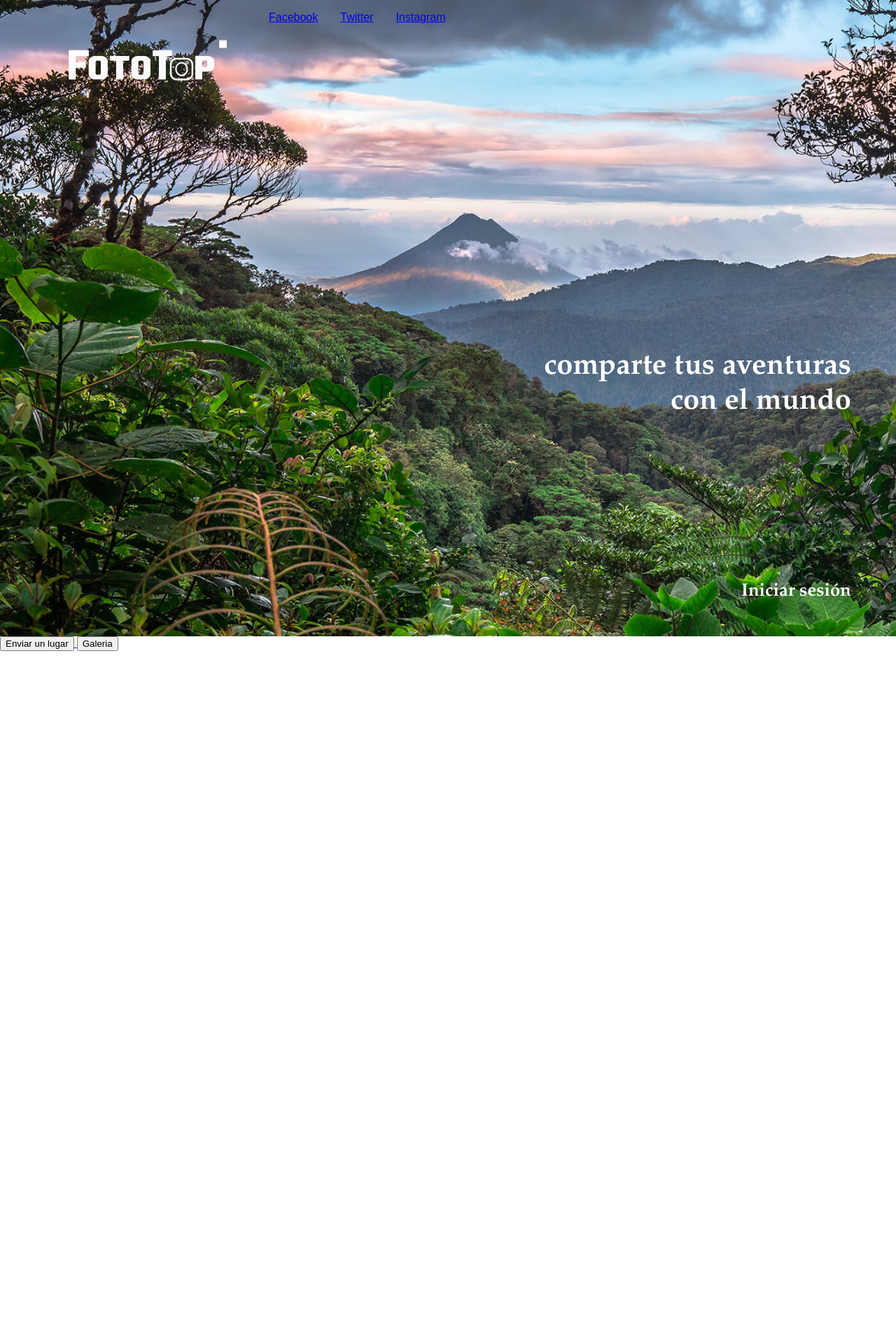
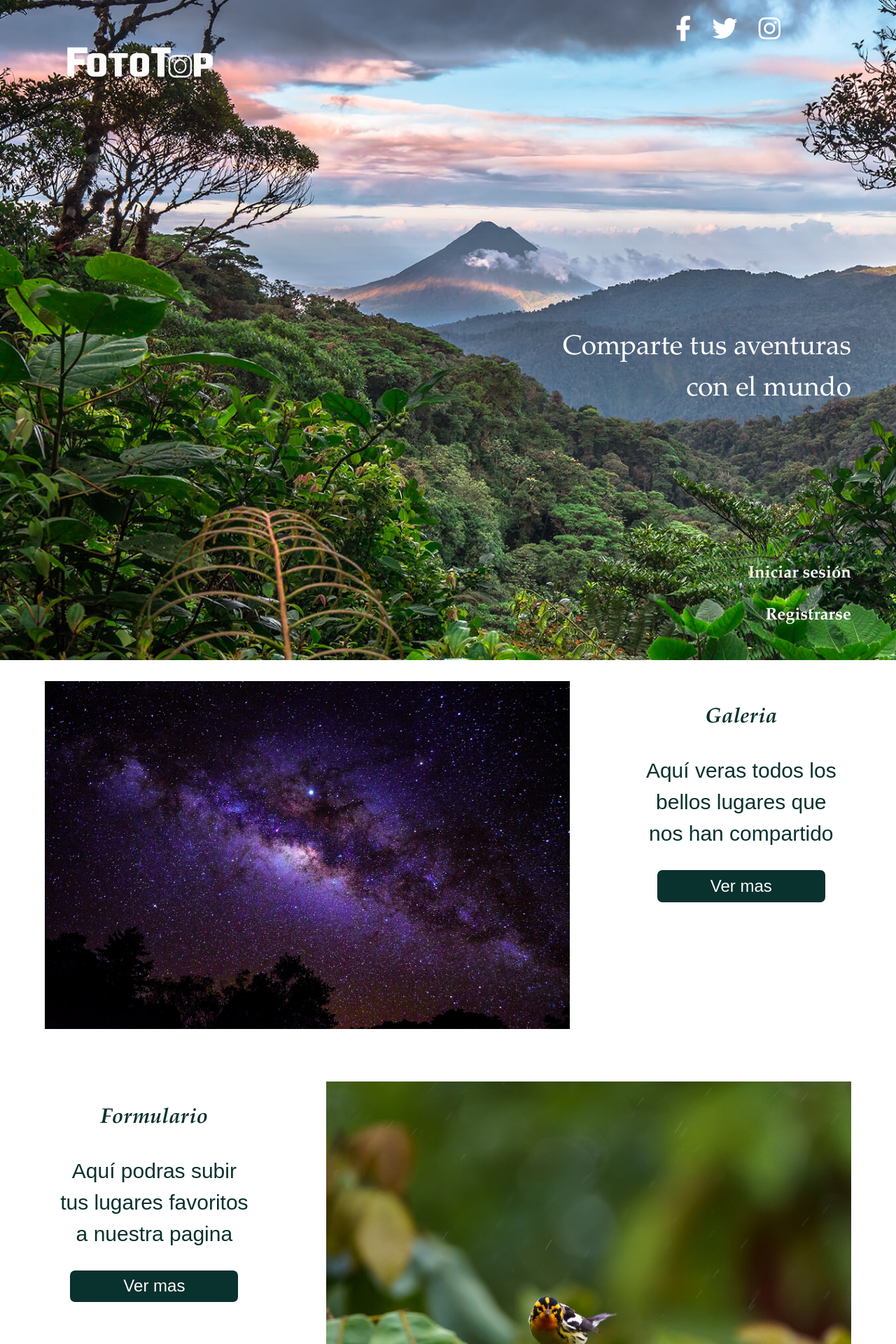
Before and after one commit to Francis13CR/Proyecto_desarrollo1, a PHP site: page / in a window 1280 px wide. Shown: the top 1920 px of the page at 70% size. Before the commit the page ends 930 px from the top, so only its background shows below. Run offline with PHP 8.4, Linux system fonts and the light colour scheme; some web fonts are replaced.

Commit message:
página de inicio

```diff
--- a/css/style.css
+++ b/css/style.css
@@ -14,6 +14,12 @@ body{
 .inner-grid{
     width: 90%;
     margin :auto;
+}
+
+.inner-col{
+    display: grid;
+    grid-auto-flow: column;
+    gap: 3em;
 }
 
 .logo{
@@ -35,7 +41,8 @@ body{
 .top-menu-items{
     display: inline-flex;
     list-style-type: none;
-    align-items: right;
+    position: absolute;
+    right: 10em;
     font-family: "Book Anti antiqua", arial;
 }
 
@@ -44,13 +51,13 @@ body{
 }
 
 .top-menu-social{
-    color: #f0454c;
+    color: #ffffff;
     text-decoration: none;
     transition: color .5s ease;
 }
 
 .top-menu-social:hover{
-    color: #314a5b;
+    color: #284d1f;
 }
 
 .slogan{
@@ -61,7 +68,7 @@ body{
     margin-top: 9em;
 }
 
-.login-btn{
+.log-btn{
     display: grid;
     font-family: 'Book Antiqua', arial;
     font-weight: 700;
@@ -69,6 +76,47 @@ body{
     text-align: right;
     text-decoration: none;
     color: white;
-    margin-top: 9em;
+}
 
+.inner-title{
+    font-family: 'Book Antiqua', arial;
+    font-style: italic;
+    font-weight: 700;
+    font-size: 2em;
+    text-align: center;
+    color: #09312e;
+    margin-top: 2em;
 }
+
+.inner-content{
+    font-family: 'Agency FB', arial;
+    font-size: 2em;
+    text-align: center;
+    color: #09312e;
+}
+
+.inner-img{
+    margin-top: 2em;
+    width: 50em;
+    height: auto;
+}
+
+.inner-btn{
+    font-family: 'Agency FB', arial;
+    font-size: 1.6em;
+    color: #ffffff;
+    background: #09312e;
+    border-radius: .3em;
+    padding: .2em 1em .2em 1em;
+    text-decoration: none;
+    text-align: center;
+    display: block;
+    margin-left: auto;
+    margin-right: auto;
+    width: 10em;
+}
+
+.mt-1{margin-top: 1em;}
+.mt-3{margin-top: 3em;}
+.mt-9{margin-top: 9em;}
+.fr{float: right;}
--- a/index.html
+++ b/index.html
@@ -1,9 +1,13 @@
 <!DOCTYPE html>
 <html lang="en">
+
 <head>
     <meta charset="UTF-8">
     <meta http-equiv="X-UA-Compatible" content="IE=edge">
     <meta name="viewport" content="width=device-width, initial-scale=1.0">
+    <link rel="stylesheet" href="https://cdnjs.cloudflare.com/ajax/libs/font-awesome/5.15.4/css/fontawesome.min.css">
+    <link rel="stylesheet" href="https://cdnjs.cloudflare.com/ajax/libs/font-awesome/5.15.4/css/brands.min.css">
+    <link rel="stylesheet" href="http://www.w3schools.com/lib/w3.css">
     <link href="https://allfont.es/allfont.css?fonts=agency-fb" rel="stylesheet" type="text/css" />
     <link href="https://allfont.es/allfont.css?fonts=book-antiqua" rel="stylesheet" type="text/css" />
     <link rel="stylesheet" href="./css/style.css">
@@ -11,46 +15,106 @@
 </head>
 
 <body>
-<section class = "container">
+    <section class="container">
         <!--HEADER-->
-<header class = "background-img">
+        <header class="background-img">
             <section class="inner-grid">
                 <nav class="top-menu">
                     <!--Menu de navegacion-->
-            <a href = "index.html">
-                <img src = "./imgs/logo.png" alt = "FotoTop" class = "logo">
+                    <a href="index.html">
+                        <img src="./imgs/logo.png" alt="FotoTop" class="logo">
                     </a>
-            <input id = "menu" type = "checkbox">
+                    <!--<input id = "menu" type = "checkbox">
             <label>
 
-            </label>
+            </label>-->
                     <ul class="top-menu-items">
-                <li class="top-menu-item"><a href = "#">Facebook</a></li>
-                <li class="top-menu-item"><a href = "#">Twitter</a></li>
-                <li class="top-menu-item"><a href = "#">Instagram</a></li>
+                        <li class="top-menu-item">
+                            <a class="top-menu-social w3-xxlarge" href="https://facebook.com"
+                                aria-label="link a facebook">
+                                <i class="fab fa-facebook-f"></i>
+                            </a>
+                        </li>
+                        <li class="top-menu-item">
+                            <a class="top-menu-social w3-xxlarge" href="https://twitter.com"
+                                aria-label="link a twitter">
+                                <i class="fab fa-twitter"></i>
+                            </a>
+                        </li>
+                        <li class="top-menu-item">
+                            <a class="top-menu-social w3-xxlarge" href="https://instagram.com"
+                                aria-label="link a instagram">
+                                <i class="fab fa-instagram"></i>
+                            </a>
+                        </li>
                     </ul>
                 </nav>
 
-        <h1 class="slogan"> comparte tus aventuras<br>con el mundo</h1>
+                <h1 class="slogan"> Comparte tus aventuras<br>con el mundo</h1>
 
-        <a class="login-btn" href="#">Iniciar sesión</a>
+                <a class="log-btn mt-9" href="#">Iniciar sesión</a>
+                <a class="log-btn mt-1" href="#">Registrarse</a>
             </section>
         </header>
         <!--HEADER-->
 
-<!--ABOUT-->
-<!--ABOUT-->
+        <!--GALERIA-->
+        <section class="inner-grid">
+            <section class="inner-col">
+                <div>
+                    <img class="inner-img" src="./imgs/index-imgs/night sky.jpeg" alt="night sky">
+                </div>
+                <div>
+                    <h3 class="inner-title">Galeria</h3>
+                    <p class="inner-content">Aquí veras todos los<br>bellos lugares que<br>nos han compartido</p>
+                <a class="inner-btn" href="gallery.html">
+                    Ver mas
+                </a>
+                </div>
+            </section>
+        </section>
+        <!--GALERIA-->
 
-<!--FOOTER-->
-<!--FOOTER-->
+        <!--FORMULARIO-->
+        <section class="inner-grid">
+            <section class="inner-col mt-3">
+                <div>
+                    <h3 class="inner-title">Formulario</h3>
+                    <p class="inner-content">Aquí podras subir<br>tus lugares favoritos<br>a nuestra pagina</p>
+                <a class="inner-btn" href="gallery.html">
+                    Ver mas
+                </a>
+                </div>
+                <div>
+                    <img class="inner-img fr" src="./imgs/index-imgs/quiet bird.jpg" alt="quiet bird">
+                </div>
+            </section>
+        </section>
+        <!--FORMULARIO-->
+
+        <!--TOP 10-->
+        <section class="inner-grid">
+            <section class="inner-col mt-3">
+                <div>
+                    <img class="inner-img" src="./imgs/index-imgs/cocodrilito menorque3.jpg" alt="cocodrilito">
+                </div>
+                <div>
+                    <h3 class="inner-title">Top 10</h3>
+                    <p class="inner-content">Aquí podras mirar<br>los lugares mas votados<br>de nuestra pagina</p>
+                <a class="inner-btn" href="#">
+                    Ver mas
+                </a>
+                </div>
+
+            </section>
+        </section>
+        <!--FORMULARIO-->
 
     </section>
 
     <a href="placeForm.html">
         <button>Enviar un lugar </button>
-    </a>
-    <a href="gallery.html">
-        <button>Galeria </button>
-    </a>
+
 </body>
+
 </html>
```
Lines whose indentation alone changed are shown as unchanged.
